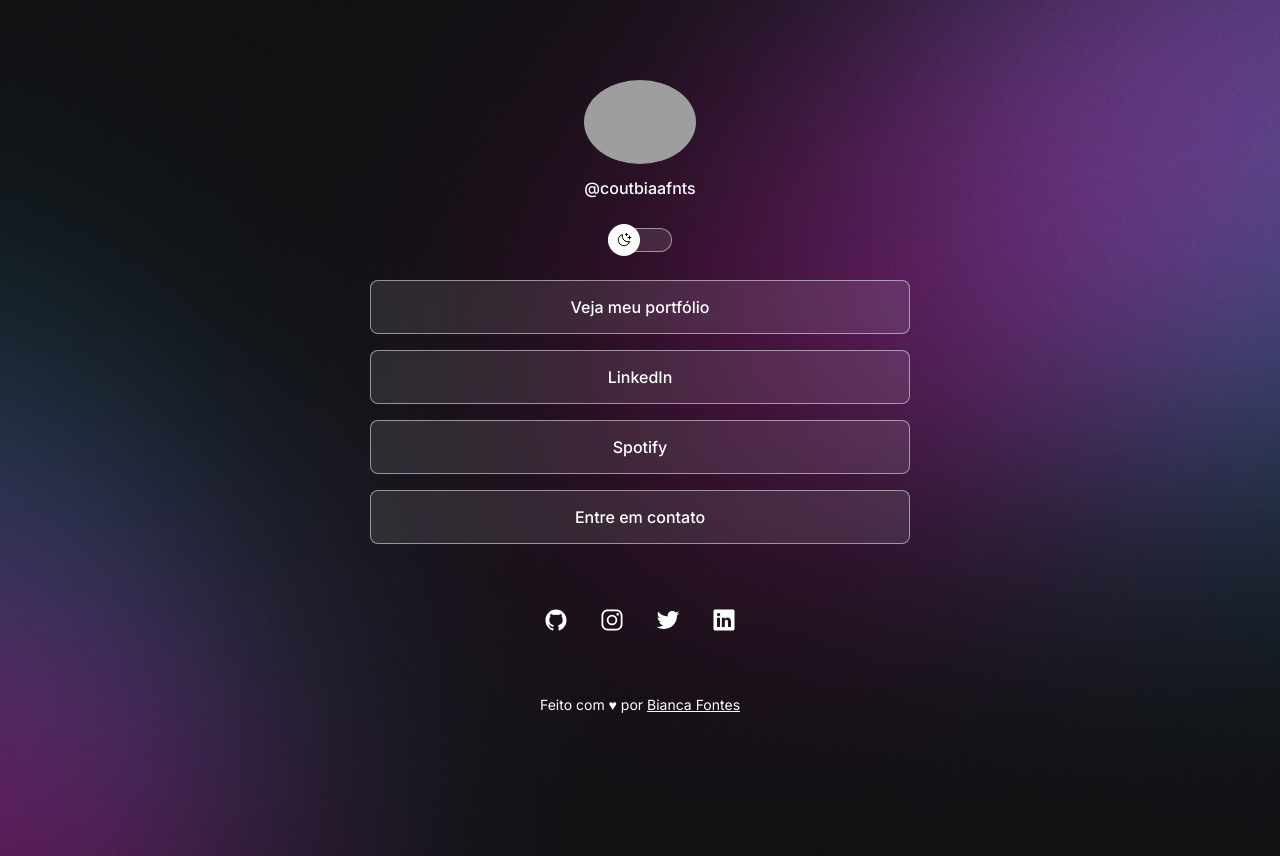
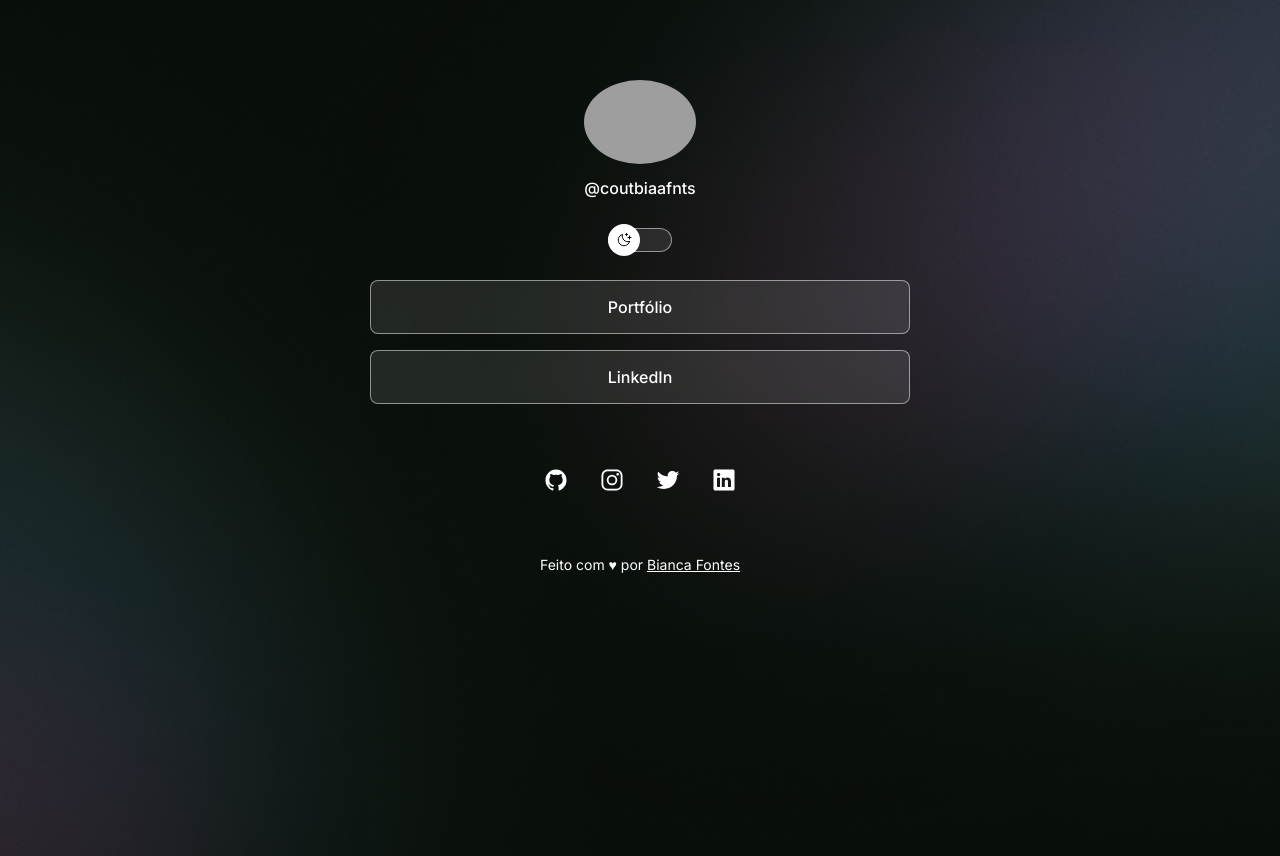
Before and after one commit to soutbiaafnts/devlinks, a plain HTML site: page index.html in a window 1280 px wide. Drawn offline with nearby package versions, Linux system fonts and the light colour scheme; grey boxes are pictures that could not be loaded.

Commit message:
fix - links

```diff
--- a/index.html
+++ b/index.html
@@ -5,7 +5,8 @@
     <link rel="preconnect" href="https://fonts.gstatic.com" crossorigin />
     <link
       href="https://fonts.googleapis.com/css2?family=Inter:wght@400;500&display=swap"
-      rel="stylesheet" />
+      rel="stylesheet"
+    />
     <meta charset="UTF-8" />
     <meta name="viewport" content="width=device-width, initial-scale=1.0" />
     <title>coutbiaafnts</title>
@@ -16,7 +17,8 @@
       <div id="profile">
         <img
           src="https://github.com/coutbiaafnts.png"
-          alt="Foto de Bianca Fontes em preto e branco." />
+          alt="Foto de Bianca Fontes em preto e branco."
+        />
         <p>@coutbiaafnts</p>
       </div>
       <div id="switch" onclick="toggleMode()">
@@ -28,25 +30,15 @@
           <a
             href="https://github.com/coutbiaafnts?tab=repositories"
             target="_blank"
-            >Veja meu portfólio</a>
+            >Portfólio</a
+          >
         </li>
         <li>
           <a
             href="https://www.linkedin.com/in/bianca-fontes-056788285/"
             target="_blank"
-            >LinkedIn</a>
-        </li>
-        <li>
-          <a
-            href="https://open.spotify.com/user/31o6h6j664onocttkk4drzv43tsm?si=95e58402da0c47dc"
-            target="_blank"
-            >Spotify</a>
-        </li>
-        <li>
-          <a
-            href="mailto:bia.fontes653@gmail.com"
-            target="_blank"
-            >Entre em contato</a>
+            >LinkedIn</a
+          >
         </li>
       </ul>
       <div id="social-links">
@@ -61,18 +53,24 @@
         </a>
         <a
           href="https://www.linkedin.com/in/bianca-fontes-056788285/"
-          target="_blank">
+          target="_blank"
+        >
           <ion-icon name="logo-linkedin"></ion-icon>
         </a>
       </div>
-      <footer>Feito com ♥ por <a href="https://github.com/coutbiaafnts">Bianca Fontes</a></footer>
+      <footer>
+        Feito com ♥ por
+        <a href="https://github.com/coutbiaafnts">Bianca Fontes</a>
+      </footer>
     </div>
     <script
       type="module"
-      src="https://unpkg.com/ionicons@7.1.0/dist/ionicons/ionicons.esm.js"></script>
+      src="https://unpkg.com/ionicons@7.1.0/dist/ionicons/ionicons.esm.js"
+    ></script>
     <script
       nomodule
-      src="https://unpkg.com/ionicons@7.1.0/dist/ionicons/ionicons.js"></script>
+      src="https://unpkg.com/ionicons@7.1.0/dist/ionicons/ionicons.js"
+    ></script>
     <script src="./script.js"></script>
   </body>
 </html>
--- a/style.css
+++ b/style.css
@@ -6,7 +6,7 @@
 
 :root {
 	--text-color: white;
-	--bg-url: url(./assets/bg-mobile.jpg);
+	--bg-url: url(./assets/bg-mobile.png);
 	--stroke-color: rgba(255, 255, 255, 0.5);
 	--surface-color: rgba(255, 255, 255, 0.1);
 	--surface-color-hover: rgba(0, 0, 0, 0.2);
@@ -16,7 +16,7 @@
 
 .light {
 	--text-color: black;
-	--bg-url: url(./assets/bg-mobile-light.jpg);
+	--bg-url: url(./assets/bg-mobile-light.png);
 	--stroke-color: rgba(0, 0, 0, 0.5);
 	--surface-color: rgba(0, 0, 0, 0.05);
 	--surface-color-hover: rgba(255, 255, 255, 0.05);
@@ -159,11 +159,11 @@ footer {
 /* media queries */
 @media (min-width: 700px) {
 	:root {
-		--bg-url: url(./assets/bg-desktop.jpg);
+		--bg-url: url(./assets/bg-desktop.png);
 	}
 
 	.light {
-		--bg-url: url(./assets/bg-desktop-light.jpg);
+		--bg-url: url(./assets/bg-desktop-light.png);
 	}
 }
 
```
Also changed, not shown: assets/avatar-light.png (deleted), assets/avatar.png (deleted), assets/bg-desktop-light.jpg (deleted), assets/bg-desktop-light.png (added), assets/bg-desktop.jpg (deleted), assets/bg-desktop.png (added), assets/bg-mobile-light.jpg (deleted), assets/bg-mobile-light.png (added), assets/bg-mobile.jpg (deleted), assets/bg-mobile.png (added).
